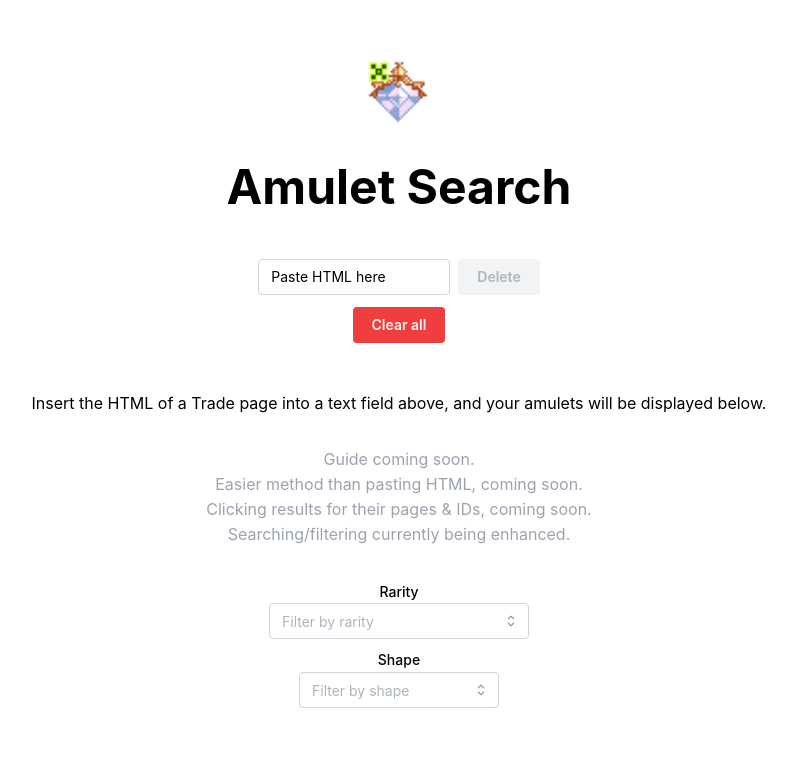
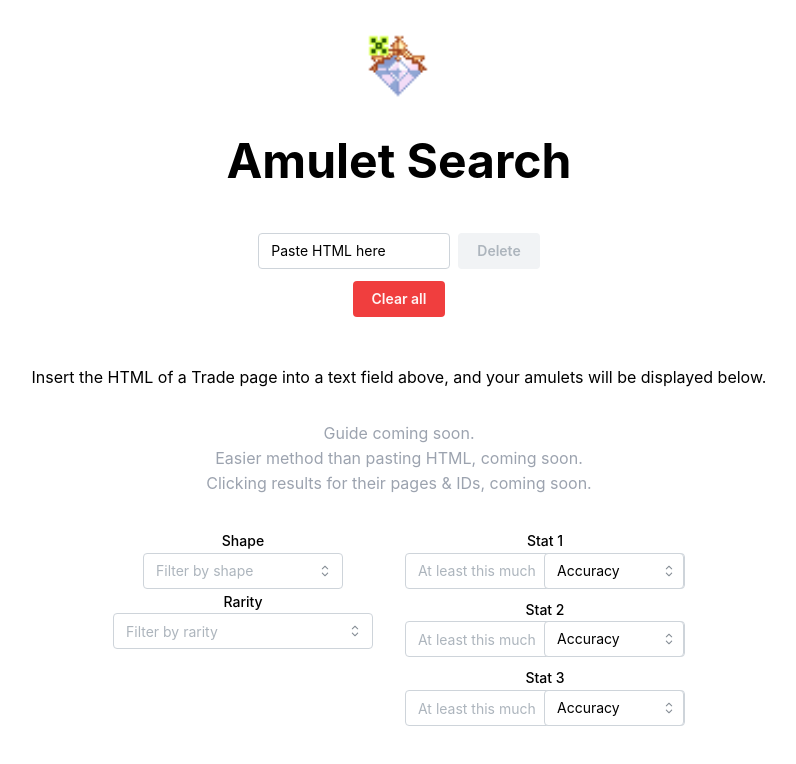
Before and after one commit to landwill/gaia-amulet-search, a React (Vite) app: page / in a window 1280 px wide. Shown: the top 764 px of the page, without its empty margins (241-1037 px from the left). Built offline with nearby package versions, Linux system fonts and the light colour scheme.

Commit message:
feat: support for searching by stats

```diff
--- a/src/Home.tsx
+++ b/src/Home.tsx
@@ -43,7 +43,6 @@ const notices = [
   'Guide coming soon.',
   'Easier method than pasting HTML, coming soon.',
   'Clicking results for their pages & IDs, coming soon.',
-  'Searching/filtering currently being enhanced.'
 ]
 
 function Home() {
@@ -67,7 +66,7 @@ function Home() {
         <p style={{ marginBottom: '32px' }}>
           Insert the HTML of a Trade page into a text field above, and your amulets will be displayed below.
         </p>
-        {notices.map(notice => <span style={{ pointerEvents: 'none', color: '#9CA3AF' }}>{notice}</span>)}
+        {notices.map(notice => <span key={notice} style={{ pointerEvents: 'none', color: '#9CA3AF' }}>{notice}</span>)}
       </div>
       <ResultsScreen inventoryHtml={htmlDumps} />
     </>
--- a/src/Home/HtmlEntryPanel.tsx
+++ b/src/Home/HtmlEntryPanel.tsx
@@ -11,7 +11,6 @@ export const HtmlEntryPanel = ({ arrayIndex, dispatcher, pageNumber = 0 }: {
 
   return <div style={{ display: 'flex', marginBottom: '0.75rem' }}>
     <Input value={pageNumber !== 0 ? `Page ${String(pageNumber)} added successfully` : 'Paste HTML here'}
-           readOnly
            disabled={isHtmlPopulated}
            onPaste={e => {
              e.preventDefault()
@@ -19,6 +18,7 @@ export const HtmlEntryPanel = ({ arrayIndex, dispatcher, pageNumber = 0 }: {
              const pasted = e.clipboardData.getData('text/plain')
              dispatcher({ arrayIndex, pageHtml: pasted })
            }}
+           onChange={() => {}} // mute the console warning. We don't want readOnly because it prevents right-click pasting in some(?) browsers
            style={{ width: '12rem', marginRight: 8 }}
     />
     <Button variant='danger' disabled={!isHtmlPopulated} onClick={e => {
--- a/src/ResultsScreen/AmuletGrid.tsx
+++ b/src/ResultsScreen/AmuletGrid.tsx
@@ -26,7 +26,7 @@ export const AmuletGrid = ({ amuletTuples }: { amuletTuples: [string, AmuletSumm
       amuletNameParts.push('Amulet')
       const amuletName = amuletNameParts.join(' ')
 
-      return <div style={{ border: '1px solid black', padding: '12px', margin: '6px', borderRadius: '12px', borderColor: 'lightgrey', width: '160px' }}>
+      return <div style={{ border: '1px solid black', padding: '12px', margin: '6px', borderRadius: '12px', borderColor: 'lightgrey', width: '180px' }}>
         <AmuletImage rarity={amulet.rarity} shape={amulet.shape} /><br />
         <span style={{ fontWeight: 'bold' }}>{amuletName}</span><br />
         <div style={{ marginTop: 6, marginBottom: 6 }}>
--- a/src/ResultsScreen/ResultsScreen.tsx
+++ b/src/ResultsScreen/ResultsScreen.tsx
@@ -1,7 +1,10 @@
 import { useState } from 'react'
 import { Amulet, AmuletSummary, HtmlDumpInfo, Rarity } from '../interfaces.ts'
 import { AmuletGrid, stringifyStats } from './AmuletGrid.tsx'
-import { SearchPanel, SearchState } from './SearchPanel.tsx'
+import { SearchPanel } from './SearchPanel.tsx'
+import { SearchState } from './StatSelector.tsx'
+
+const NUM_AMULET_FILTERS = 3
 
 function summarizeAmulets(amulets: Amulet[]): Map<string, AmuletSummary> {
   const amuletSummary = new Map<string, AmuletSummary>()
@@ -23,6 +26,14 @@ const amuletSatisfiesFilter = (amulet: AmuletSummary, searchState: SearchState):
   if (searchState.rarities.length !== 0 && !searchState.rarities.includes(Rarity[amulet.rarity])) return false
   // noinspection RedundantIfStatementJS
   if (searchState.shape != null && amulet.shape != searchState.shape) return false
+  for (let i = 0; i < NUM_AMULET_FILTERS; i++) {
+    if (searchState.stats[i].amount !== '') {
+      const requiredStat = searchState.stats[i]
+      if (requiredStat.amount === '') throw new Error('Assertion considering the above if-clause')
+      const currentStat = amulet.stats.find(s => s.statName === requiredStat.stat)
+      if (currentStat == undefined || currentStat.bonus < requiredStat.amount) return false
+    }
+  }
 
   return true
 }
@@ -36,7 +47,7 @@ function mapAndFilterAmuletTuples(inventoryHtml: HtmlDumpInfo[]) {
 }
 
 export default function ResultsScreen({ inventoryHtml }: { inventoryHtml: HtmlDumpInfo[] | null }) {
-  const [searchState, setSearchState] = useState<SearchState>({ rarities: [], shape: null })
+  const [searchState, setSearchState] = useState<SearchState>({ rarities: [], shape: null, stats: [{amount: '', stat: 'Accuracy'},{amount: '', stat: 'Accuracy'},{amount: '', stat: 'Accuracy'}] })
 
   if (inventoryHtml == null || inventoryHtml.length === 0) return <div>No inventory data found.</div>
 
@@ -44,7 +55,7 @@ export default function ResultsScreen({ inventoryHtml }: { inventoryHtml: HtmlDu
 
   return <div>
     <SearchPanel searchState={searchState} setSearchState={setSearchState} />
-    <div style={{ display: 'flex', flexDirection: 'row', maxWidth: '1000px', flexWrap: 'wrap' }}>
+    <div style={{ display: 'flex', flexDirection: 'row', maxWidth: '1000px', flexWrap: 'wrap', justifyContent: 'center' }}>
       <AmuletGrid amuletTuples={amuletTuples.filter(([_, amulet]) => amuletSatisfiesFilter(amulet, searchState))} />
     </div>
   </div>
--- a/src/ResultsScreen/SearchPanel.tsx
+++ b/src/ResultsScreen/SearchPanel.tsx
@@ -1,17 +1,21 @@
 import { MultiSelect, Select } from '@mantine/core'
 import React from 'react'
-
-export interface SearchState {
-  rarities: string[]
-  shape: string | null
-}
+import { SearchState, StatSelector } from './StatSelector.tsx'
 
 export const SearchPanel = ({ searchState, setSearchState }: {
   searchState: SearchState,
   setSearchState: React.Dispatch<React.SetStateAction<SearchState>>
 }) => {
-  return <>
-    <div style={{ display: 'grid', justifyItems: 'center' }}>
+  return <div style={{ display: 'flex', flexDirection: 'row', justifyContent: 'center' }}>
+    <div style={{ display: 'flex', flexDirection: 'column', justifyItems: 'center', marginRight: 32, alignItems: 'center' }}>
+      <Select label='Shape'
+              placeholder='Filter by shape'
+              data={['Square', 'Diamond', 'Circle']}
+              clearable
+              style={{ width: '200px' }}
+              value={searchState.shape}
+              onChange={newVal => {setSearchState(prev => ({ ...prev, shape: newVal }))}}
+      />
       <MultiSelect label='Rarity'
                    placeholder='Filter by rarity'
                    data={['Legendary', 'Rare', 'Common']}
@@ -19,14 +23,11 @@ export const SearchPanel = ({ searchState, setSearchState }: {
                    style={{ width: '260px', marginBottom: 8 }}
                    value={searchState.rarities}
                    onChange={newVal => {setSearchState(prev => ({ ...prev, rarities: newVal }))}} />
-      <Select label='Shape'
-              placeholder='Filter by shape'
-              data={['Square', 'Diamond', 'Circle']}
-              clearable
-              style={{ width: '200px', marginBottom: 32 }}
-              value={searchState.shape}
-              onChange={newVal => {setSearchState(prev => ({ ...prev, shape: newVal }))}}
-      />
     </div>
-  </>
+    <div style={{ marginBottom: 32 }}>
+      <StatSelector statNumber={1} values={searchState.stats[0]} setSearchState={setSearchState} />
+      <StatSelector statNumber={2} values={searchState.stats[1]} setSearchState={setSearchState} />
+      <StatSelector statNumber={3} values={searchState.stats[2]} setSearchState={setSearchState} />
+    </div>
+  </div>
 }
--- /dev/null
+++ b/src/ResultsScreen/StatSelector.tsx
@@ -0,0 +1,68 @@
+import { NativeSelect, NumberInput } from '@mantine/core'
+import React from 'react'
+
+interface StatSearch {
+  amount: number | ''
+  stat: string
+}
+
+export interface SearchState {
+  rarities: string[]
+  shape: string | null
+  stats: StatSearch[]
+}
+
+const statNames = [
+  'Accuracy',
+  'Damage',
+  'Life',
+  'Magic',
+  'Platinum Find',
+  'Stamina Regen',
+  'Stamina',
+  'Experience',
+  'Resistance'
+]
+
+const updateStatAmountByIndex = (setSearchIndex: React.Dispatch<React.SetStateAction<SearchState>>, index: number, value: number | string) => {
+  if (typeof value === 'string' && value !== '') throw new Error('A string value, which isn\'t empty, was somehow selected from the number selector.')
+  setSearchIndex(prev => {
+    const stats = prev.stats
+    stats[index].amount = value
+    return { ...prev, stats }
+  })
+}
+
+const updateStatNameByIndex = (setSearchIndex: React.Dispatch<React.SetStateAction<SearchState>>, index: number, value: string) => {
+  setSearchIndex(prev => {
+    const stats = prev.stats
+    stats[index].stat = value
+    return { ...prev, stats }
+  })
+}
+
+export const StatSelector = ({ statNumber, values, setSearchState }: {
+  statNumber: number,
+  values: StatSearch,
+  setSearchState: React.Dispatch<React.SetStateAction<SearchState>>
+}) => {
+  const { amount, stat } = values
+
+  const label = statNumber != null ? `Stat ${statNumber}` : 'Stat'
+  const select = <NativeSelect data={statNames}
+                               rightSectionWidth={28}
+                               style={{ width: '100%' }}
+                               value={stat}
+                               onChange={newVal => {updateStatNameByIndex(setSearchState, statNumber - 1, newVal.target.value)}} />
+  return <NumberInput min={0}
+                      max={10}
+                      suffix='%'
+                      prefix='+'
+                      placeholder='At least this much'
+                      label={label}
+                      rightSection={select}
+                      rightSectionWidth={140}
+                      style={{ marginBottom: 8, width: 280 }}
+                      value={amount}
+                      onChange={newVal => updateStatAmountByIndex(setSearchState, statNumber - 1, newVal)} />
+}
```
